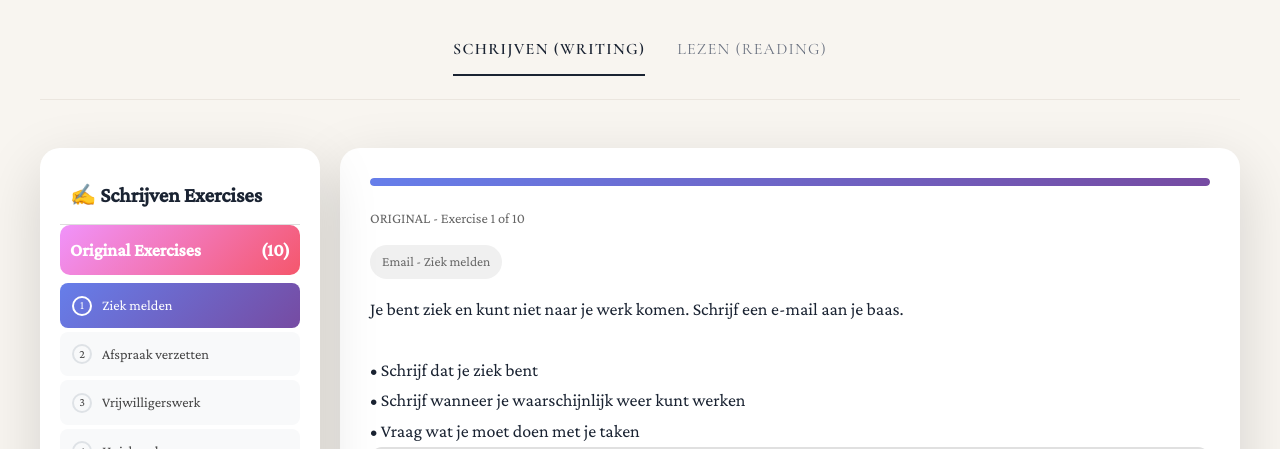
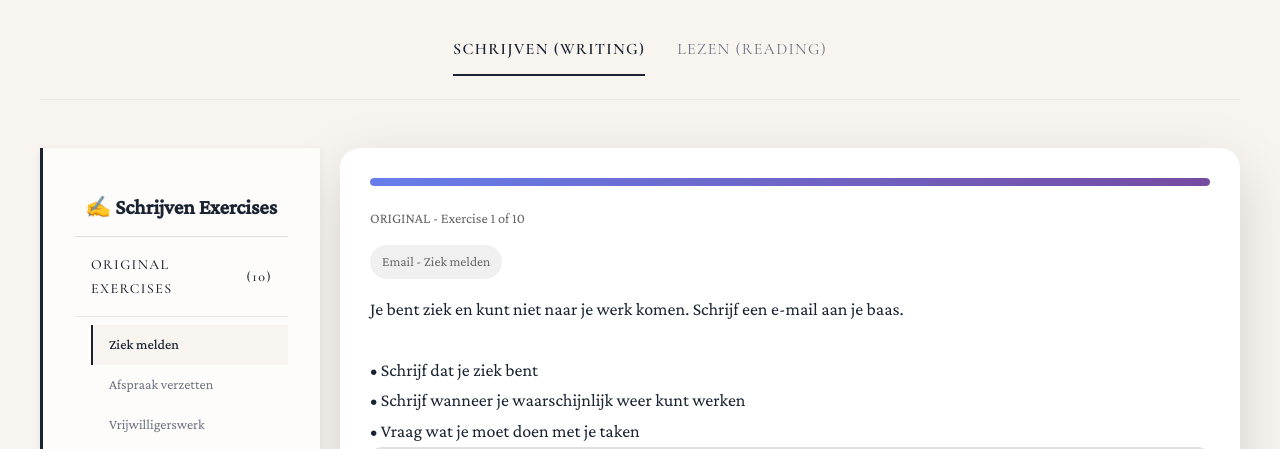
Before and after one commit to ysef-pm/inburgeringsexamen-practice, a website: page index.html in a window 1280 px wide. Both pictures are taken after a click on the button "SCHRIJVEN (WRITING)". Shown: the part 867-1316 px from the top of the page. Drawn offline with nearby package versions, Linux system fonts and the light colour scheme.

Commit message:
feat: restyle sidebar to editorial minimal design

```diff
--- a/index.html
+++ b/index.html
@@ -261,64 +261,55 @@
             }
         }
 
+        /* Sidebar */
         .exam-sidebar {
-            background: white;
-            border-radius: 20px;
-            padding: 20px;
-            box-shadow: 0 20px 60px rgba(0,0,0,0.15);
+            background: var(--warm-white);
+            border-radius: 0;
+            padding: var(--space-lg);
+            box-shadow: var(--shadow-card);
+            border-left: 3px solid var(--navy-deep);
             height: fit-content;
             position: sticky;
-            top: 20px;
+            top: 80px;
         }
 
         .exam-section {
-            margin-bottom: 15px;
+            margin-bottom: var(--space-md);
         }
 
         .exam-section-title {
-            font-weight: 700;
-            color: #333;
-            padding: 10px;
-            background: linear-gradient(135deg, #667eea 0%, #764ba2 100%);
-            color: white;
-            border-radius: 10px;
-            margin-bottom: 8px;
+            font-family: var(--font-ui);
+            font-size: var(--text-small);
+            font-weight: 500;
+            letter-spacing: 0.1em;
+            text-transform: uppercase;
+            color: var(--navy-deep);
+            padding: var(--space-sm);
+            background: none;
+            border-radius: 0;
+            margin-bottom: var(--space-xs);
             cursor: pointer;
             display: flex;
             justify-content: space-between;
             align-items: center;
+            border-bottom: 1px solid var(--cream-dark);
+            transition: all 0.2s ease;
         }
 
         .exam-section-title:hover {
-            opacity: 0.9;
-        }
-
-        .exam-section-title.original {
-            background: linear-gradient(135deg, #f093fb 0%, #f5576c 100%);
-        }
-
-        .exam-section-title.e2 {
-            background: linear-gradient(135deg, #4facfe 0%, #00f2fe 100%);
-        }
-
-        .exam-section-title.e3 {
-            background: linear-gradient(135deg, #43e97b 0%, #38f9d7 100%);
-        }
-
-        .exam-section-title.e4 {
-            background: linear-gradient(135deg, #fa709a 0%, #fee140 100%);
-        }
-
-        .exam-section-title.d1 {
-            background: linear-gradient(135deg, #a18cd1 0%, #fbc2eb 100%);
-        }
-
-        .exam-section-title.d2 {
-            background: linear-gradient(135deg, #ff9a9e 0%, #fecfef 100%);
-        }
-
+            background: var(--cream);
+        }
+
+        /* Remove old gradient classes from section titles */
+        .exam-section-title.original,
+        .exam-section-title.e2,
+        .exam-section-title.e3,
+        .exam-section-title.e4,
+        .exam-section-title.d1,
+        .exam-section-title.d2,
         .exam-section-title.d3 {
-            background: linear-gradient(135deg, #89f7fe 0%, #66a6ff 100%);
+            background: none;
+            color: var(--navy-deep);
         }
 
         .exercise-list {
@@ -328,58 +319,55 @@
         }
 
         .exercise-item {
-            padding: 10px 12px;
-            margin: 4px 0;
-            border-radius: 8px;
+            font-family: var(--font-body);
+            font-size: var(--text-small);
+            padding: var(--space-xs) var(--space-sm);
             cursor: pointer;
+            color: var(--text-muted);
+            border-left: 2px solid transparent;
             transition: all 0.2s ease;
-            display: flex;
-            align-items: center;
-            gap: 10px;
-            font-size: 0.9rem;
-            color: #444;
-            background: #f8f9fa;
+            margin-left: var(--space-sm);
         }
 
         .exercise-item:hover {
-            background: #e9ecef;
+            color: var(--navy-deep);
+            background: var(--cream);
+            border-left-color: var(--navy-mid);
         }
 
         .exercise-item.active {
-            background: linear-gradient(135deg, #667eea 0%, #764ba2 100%);
-            color: white;
+            color: var(--navy-deep);
+            background: var(--cream);
+            border-left-color: var(--navy-deep);
+            font-weight: 500;
         }
 
         .exercise-item.completed {
-            background: #d4edda;
-            color: #155724;
+            color: var(--text-muted);
+        }
+
+        .exercise-item.completed::after {
+            content: ' ✓';
+            color: var(--dutch-orange);
         }
 
         .exercise-item.completed.active {
-            background: linear-gradient(135deg, #667eea 0%, #764ba2 100%);
-            color: white;
+            color: var(--navy-deep);
+            background: var(--cream);
+            border-left-color: var(--navy-deep);
+            font-weight: 500;
         }
 
         .exercise-status {
-            width: 20px;
-            height: 20px;
-            border-radius: 50%;
-            border: 2px solid #dee2e6;
-            display: flex;
-            align-items: center;
-            justify-content: center;
-            font-size: 12px;
-            flex-shrink: 0;
+            display: none;
         }
 
         .exercise-item.completed .exercise-status {
-            background: #28a745;
-            border-color: #28a745;
-            color: white;
+            display: none;
         }
 
         .exercise-item.active .exercise-status {
-            border-color: white;
+            display: none;
         }
 
         .back-to-menu {
```
Also changed, not shown: public/index.html (+58 -70 lines).
